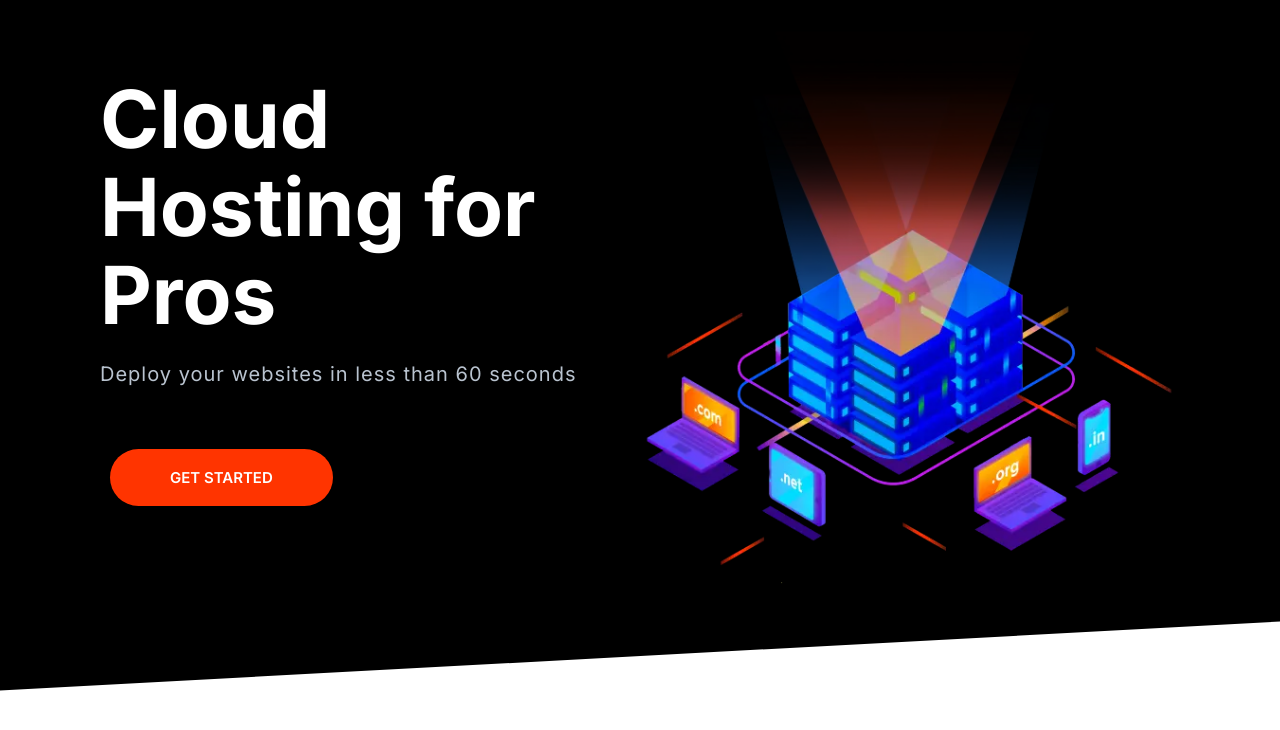
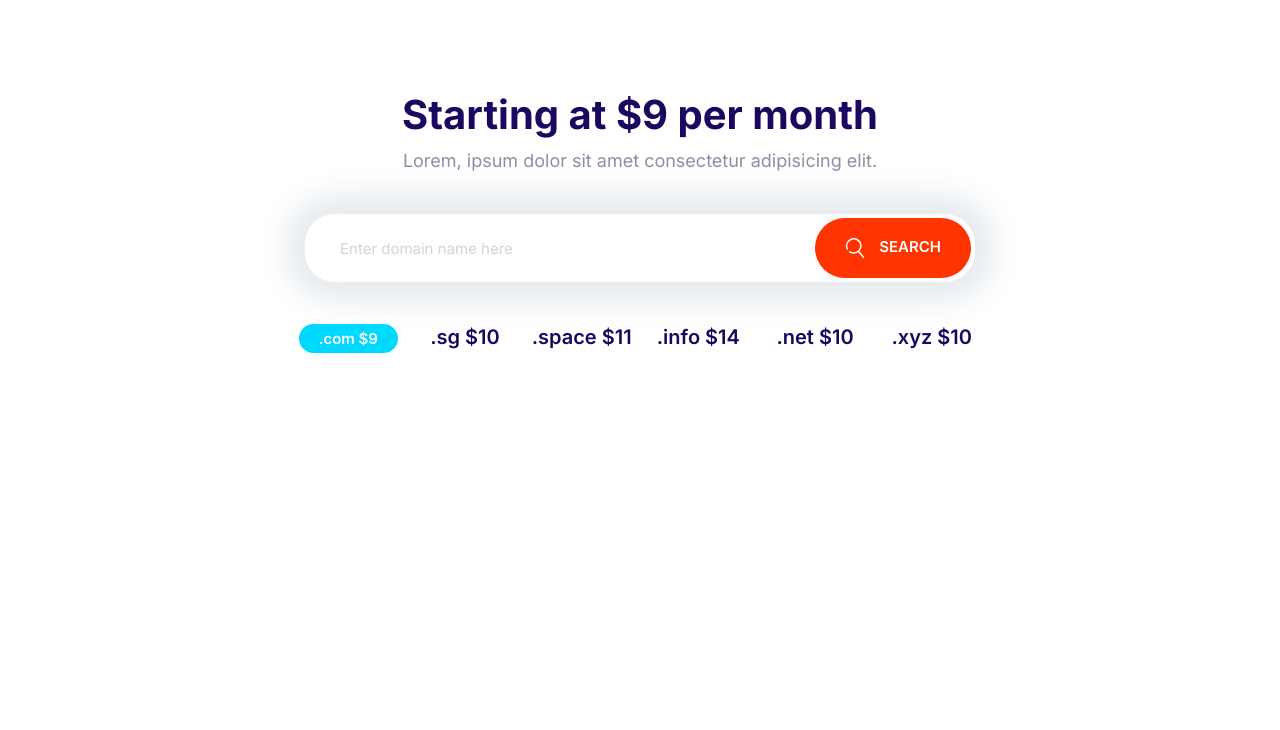
Before and after one commit to keertyverma/cloudify, a plain HTML site: page index.html in a window 1280 px wide. Drawn offline with Linux system fonts and the light colour scheme.

Commit message:
Build domain block component

```diff
--- a/css/styles.css
+++ b/css/styles.css
@@ -251,6 +251,14 @@ a {
   padding-left: 6rem;
   padding-right: 6rem;
 }
+
+.btn .icon {
+  width: 2rem;
+  height: 2rem;
+  margin-right: 1rem;
+  vertical-align: middle;
+}
+
 @media screen and (min-width: 1024px) {
   .btn {
     font-size: 1.5rem;
@@ -697,3 +705,28 @@ a {
     align-self: center;
   }
 }
+
+/* Domain Block */
+.block-domain .input-group {
+  box-shadow: 0 0 30px 20px #e6ebee;
+  border: 0;
+  margin: 4rem auto;
+  max-width: 670px;
+}
+
+.block-domain__prices {
+  display: grid;
+  grid-template-columns: repeat(3, 1fr);
+  grid-template-rows: repeat(2, 6rem);
+  font-size: 2rem;
+  font-weight: 600;
+  justify-items: center;
+  max-width: 700px;
+  margin: 0 auto;
+}
+
+@media screen and (min-width: 768px) {
+  .block-domain__prices {
+    grid-template-columns: repeat(auto-fit, minmax(10rem, 1fr));
+  }
+}
--- a/index.html
+++ b/index.html
@@ -14,31 +14,28 @@
     <link rel="stylesheet" href="css/styles.css" />
   </head>
   <body>
-    <section class="block block--dark block--skewed--left hero">
-      <div class="container grid grid--1x2">
-        <header class="block__header hero__content">
-          <h1 class="block__heading">Cloud Hosting for Pros</h1>
-          <p class="hero__tagline">
-            Deploy your websites in less than 60 seconds
-          </p>
-          <a href=""
-            ><button class="btn btn--accent btn--stretched">
-              GET STARTED
-            </button></a
-          >
-        </header>
-        <picture>
-          <source
-            type="image/webp"
-            srcset="images/banner.webp 1x, images/banner@2x.webp 2x"
-          />
-          <source
-            type="image/png"
-            srcset="images/banner.png 1x, images/banner@2x.png 2x"
-          />
-          <img class="hero__image" src="images/banner.png" alt="" />
-        </picture>
+    <section class="container block block-domain">
+      <header class="block__header">
+        <h2>Starting at $9 per month</h2>
+        <p>Lorem, ipsum dolor sit amet consectetur adipisicing elit.</p>
+      </header>
+      <div class="input-group">
+        <input type="text" class="input" placeholder="Enter domain name here" />
+        <button class="btn btn--accent">
+          <svg class="icon icon--white">
+            <use xlink:href="images/sprite.svg#search"></use>
+          </svg>
+          Search
+        </button>
       </div>
+      <ul class="list block-domain__prices">
+        <li><span class="badge badge--secondary">.com $9</span></li>
+        <li>.sg $10</li>
+        <li>.space $11</li>
+        <li>.info $14</li>
+        <li>.net $10</li>
+        <li>.xyz $10</li>
+      </ul>
     </section>
     <script src="js/main.js"></script>
   </body>
```
Also changed, not shown: components/domain-block.html (added, +23 -0 lines).
